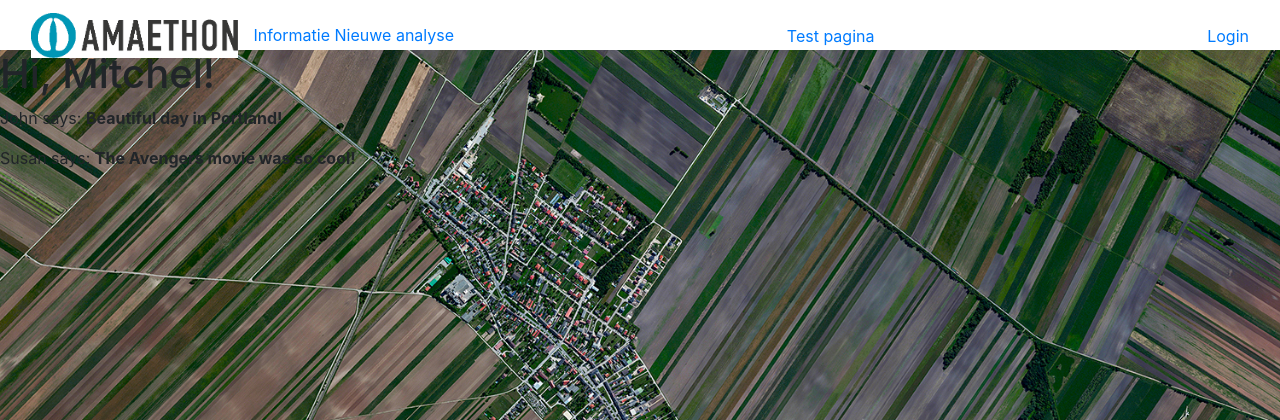
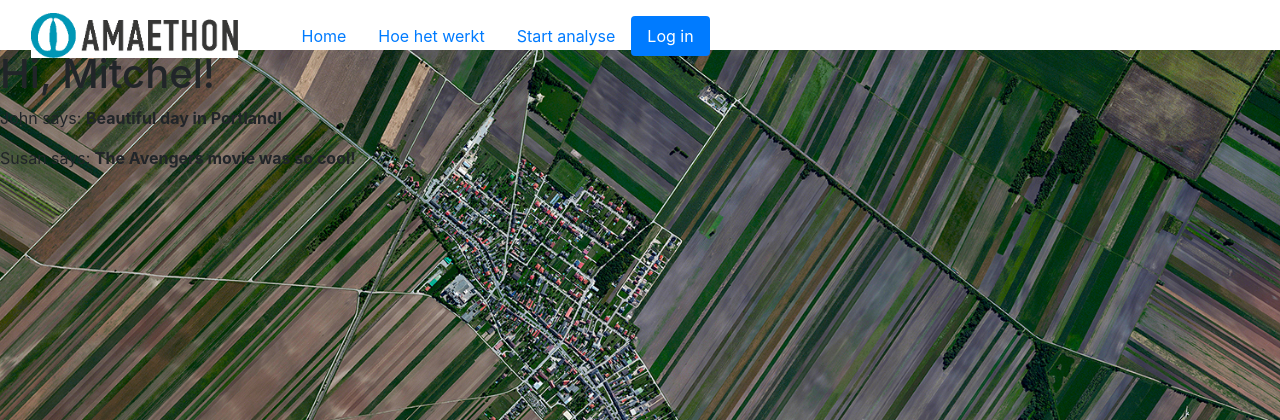
Before and after one commit to mkokken/website, a Flask app: page / in a window 1280 px wide. Shown: the top 420 px of the page. Run offline with Flask 2, Linux system fonts and the light colour scheme; some libraries are stand-ins or nearby versions.

Commit message:
opmaak
header

```diff
--- a/app/routes.py
+++ b/app/routes.py
@@ -80,11 +80,11 @@ def index2():
 
     return render_template('index2.html', title='Analyse',form=form, jan=jan, string=string, test_array=test_array, result_pie_chart=result_pie_chart, E=E, result_line_chart=result_line_chart)
 
-@app.route('/testfile')
-@login_required
-def testfile():
+@app.route('/registreer')
+#@login_required
+def registreer():
     form = TestForm()
-    return render_template('testfile.html', title='Test', form=form)
+    return render_template('registreer.html', title='Test', form=form)
 #
 #@app.route('/graph')
 #def plotpage():
--- a/app/templates/base.html
+++ b/app/templates/base.html
@@ -24,16 +24,31 @@
 
 {% block navbar %}
     <nav class="navbar navbar-inverse navbar-fixed-top">
-        <div class="container-fluid">
+        <div class="container-fluid justify-content-start">
             <div class="navbar-header">
                 <a class="navbar-brand" href="/index">
-                <td><img src="\static\Logo_Amaethon.png"/><td>
-                    <a href="/index">Informatie</a>
-                    <a href="/index2">Nieuwe analyse</a></div>
-                    <a href="/testfile">Test pagina</a>
-                    <a href="/login">Login</a>
-
+                    <td><img src="\static\Logo_Amaethon.png"/><td>
+            </div>
+                <!--                    <a href="/index">Informatie</a>-->
+    <!--                    <a href="/index2">Nieuwe analyse</a>-->
+    <!--                    <a href="/testfile">Test pagina</a>-->
+    <!--                    <a href="/login">Login</a>-->
+            <div class="nav nav-pills nav-justified">
+                        <!--<li class="nav-item">-->
+                <a class="nav-link" href="/index">Home</a>
+                <a class="nav-link" href="#">Hoe het werkt</a>        <!--</li>-->
+                        <!--<li class="nav-item">-->
+                <a class="nav-link" href="/index2">Start analyse</a>
+                        <!--</li>-->
+                        <!--<li class="nav-item">-->
+                <!--<a class="nav-link" href="/registreer">Registreer nu</a>-->
+                        <!--</li>-->
+                        <!--<li class="nav-item">-->
+                <a class="nav-link active" href="/login">Log in</a>
+                        <!--</li>-->
+                    <!--</ul>-->
             </div>
         </div>
     </nav>
+
 {% endblock %}
```
Also changed, not shown: app/templates/registreer.html (renamed from app/templates/testfile.html).
